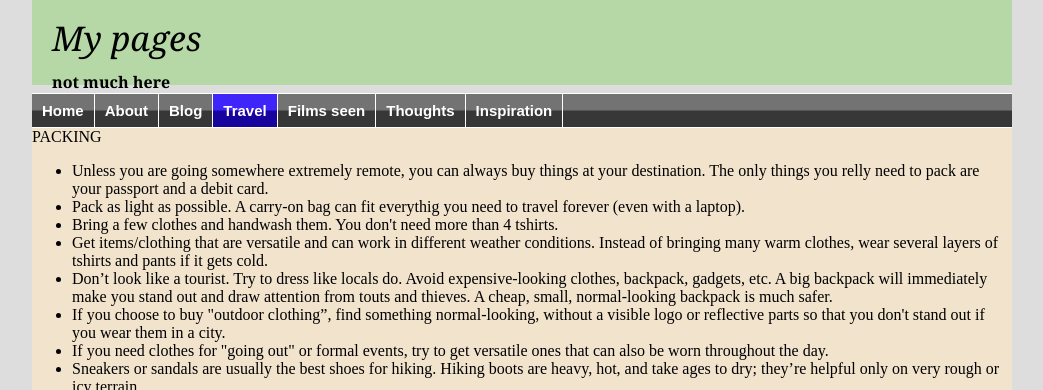
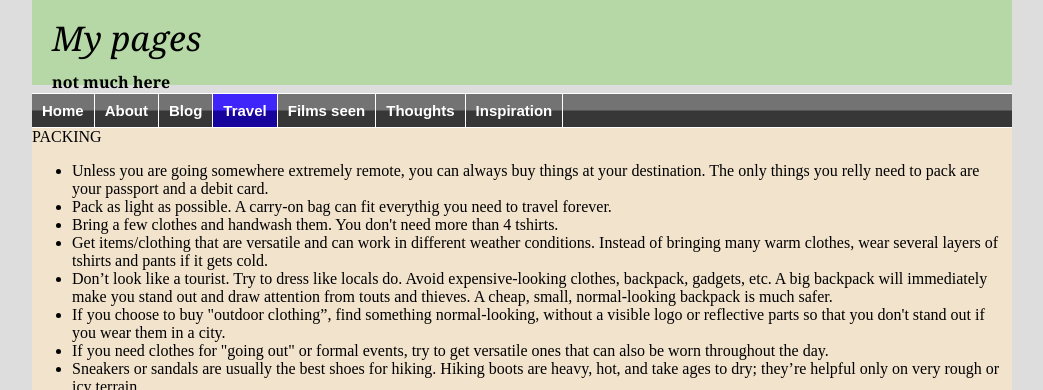
Before and after one commit to witba/witba.github.io, a Jekyll site: the page built from travel/packing.html, in a window 1280 px wide. Shown: the top 390 px of the page, without its empty margins (118-1161 px from the left). Built offline with Jekyll 4.4.1, drawn with Linux system fonts in a browser that asks for light colours.

Commit message:
Update packing.html

```diff
--- a/travel/packing.html
+++ b/travel/packing.html
@@ -8,7 +8,7 @@ title: Travel resources
 PACKING<br>
 <ul>
 <li>Unless you are going somewhere extremely remote, you can always buy things at your destination. The only things you relly need to pack are your passport and a debit card.
-<li>Pack as light as possible. A carry-on bag can fit everythig you need to travel forever (even with a laptop).
+<li>Pack as light as possible. A carry-on bag can fit everythig you need to travel forever.
 <li>Bring a few clothes and handwash them. You don't need more than 4 tshirts.
 <li>Get items/clothing that are versatile and can work in different weather conditions. Instead of bringing many warm clothes, wear several layers of tshirts and pants if it gets cold.
 <li>Don’t look like a tourist. Try to dress like locals do. Avoid expensive-looking clothes, backpack, gadgets, etc. A big backpack will immediately make you stand out and draw attention from touts and thieves. A cheap, small, normal-looking backpack is much safer.
```
